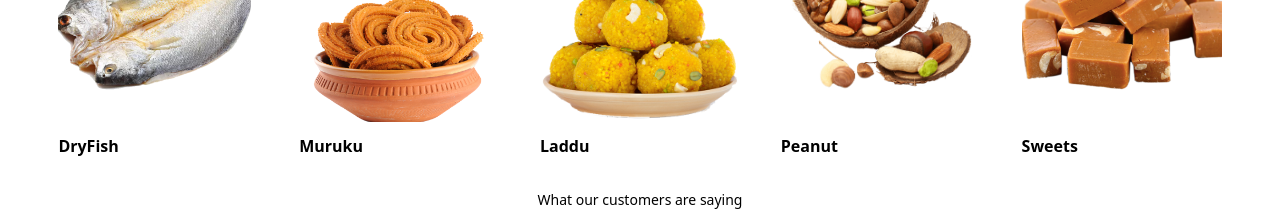
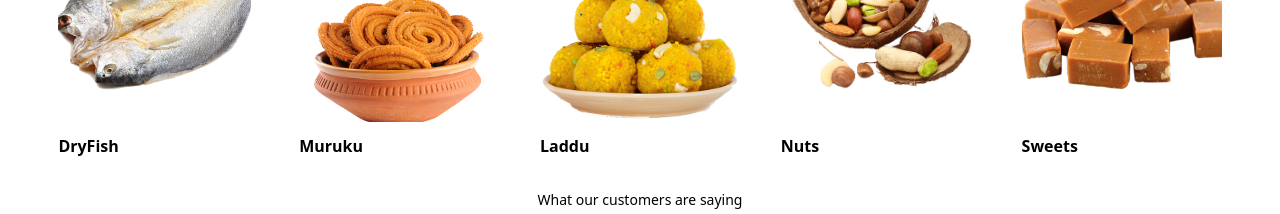
Before and after one commit to MenalinR/multiflavors, a React (Vite) app: page / in a window 1280 px wide. Shown: the part 900-1114 px from the top of the page. Built offline with nearby package versions, Linux system fonts and the light colour scheme.

Commit message:
updated name

```diff
--- a/src/components/Products/Products.jsx
+++ b/src/components/Products/Products.jsx
@@ -29,7 +29,7 @@ const ProductsData = [
             },
             { id: 4,
                 img: img4,
-                title:"Peanut",
+                title:"Nuts",
                 color:"white",
                 aosDelay: "600",
 
```
